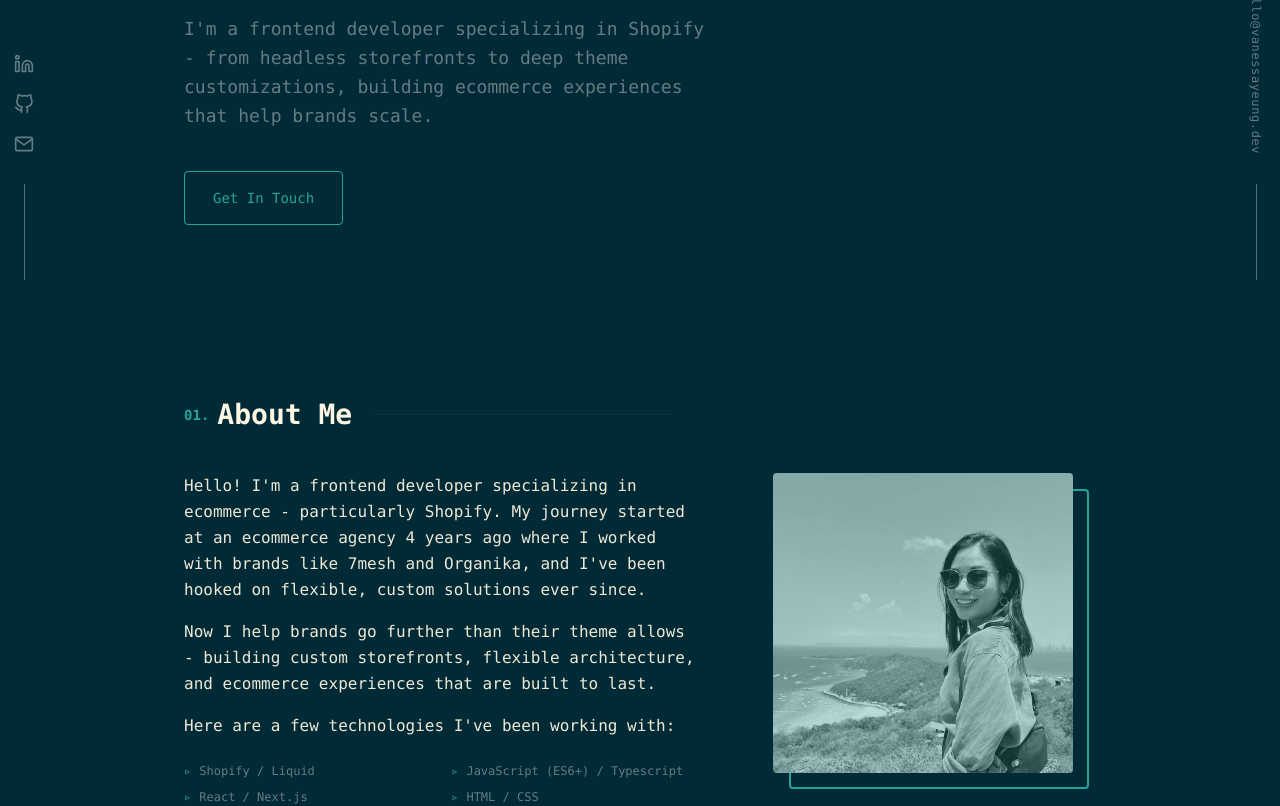
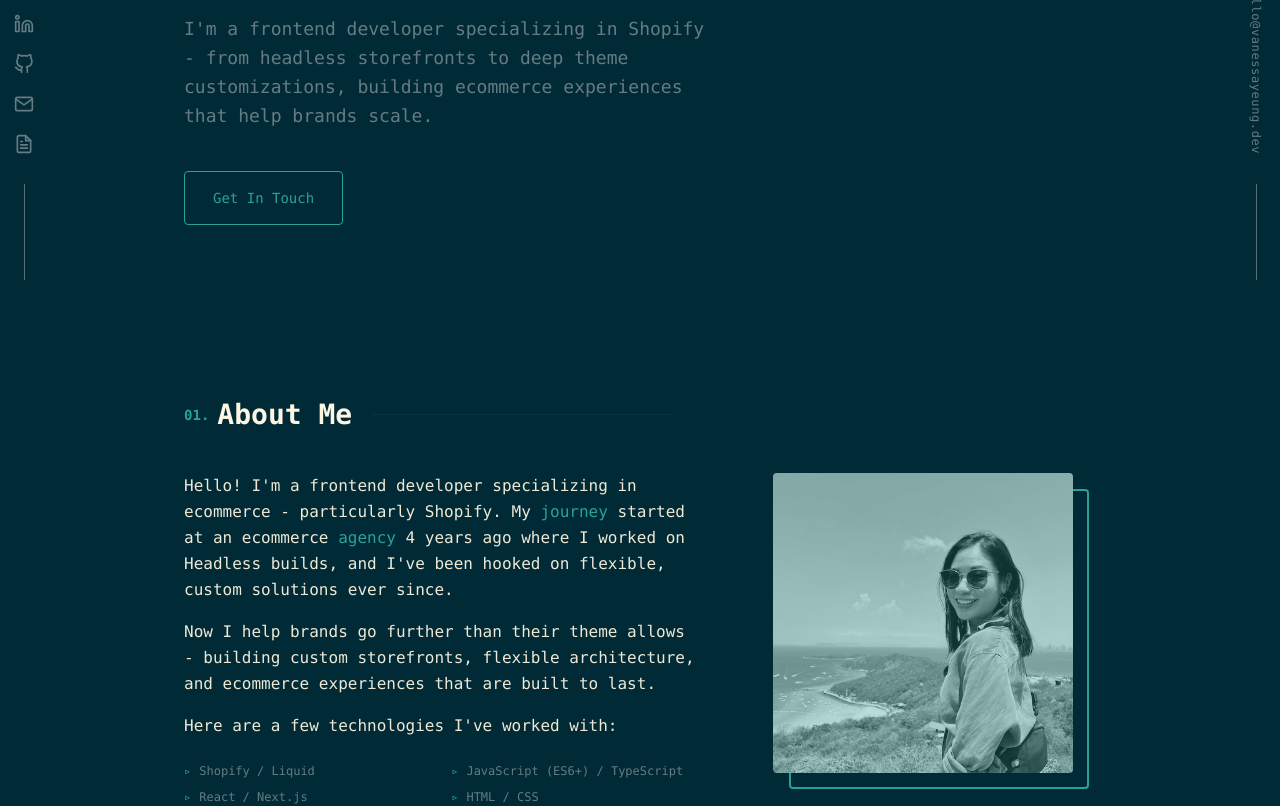
Before and after one commit to vwt604/portfolio-v3, a Next.js app: page / in a window 1280 px wide. Shown: the part 500-1306 px from the top of the page. Built offline with nearby package versions, Linux system fonts and the light colour scheme.

Commit message:
feat: add support to links in About paragraph

```diff
--- a/app/components/About.tsx
+++ b/app/components/About.tsx
@@ -1,12 +1,33 @@
 "use client";
 
 import Image from "next/image";
-import { AboutContent } from "../data/portfolioData";
+import { AboutContent, Paragraph } from "../data/portfolioData";
 
 interface AboutProps {
   about: AboutContent;
   profileImage?: string;
 }
+
+const renderParagraph = ({ text, links }: Paragraph) => {
+  if (!links || Object.keys(links).length === 0) return text;
+  const pattern = new RegExp(`(${Object.keys(links).join("|")})`);
+  return text.split(pattern).map((part, i) => {
+    if (links[part]) {
+      return (
+        <a
+          key={i}
+          href={links[part]}
+          target="_blank"
+          rel="noopener noreferrer"
+          className="text-[var(--accent-cyan)] hover:underline"
+        >
+          {part}
+        </a>
+      );
+    }
+    return part;
+  });
+};
 
 const SectionNumber = ({ num }: { num: number }) => (
   <span className="text-[var(--accent-cyan)] font-mono text-sm mr-2">
@@ -34,28 +55,11 @@ export default function About({
               key={index}
               className="leading-relaxed mb-4 text-sm md:text-base text-[var(--text-primary)]"
             >
-              {paragraph
-                .split(/(startups|established brands|creative agencies)/)
-                .map((part, i) => {
-                  if (
-                    [
-                      "startups",
-                      "established brands",
-                      "creative agencies",
-                    ].includes(part)
-                  ) {
-                    return (
-                      <span key={i} className="text-[var(--accent-cyan)]">
-                        {part}
-                      </span>
-                    );
-                  }
-                  return part;
-                })}
+              {renderParagraph(paragraph)}
             </p>
           ))}
           <p className="leading-relaxed mb-6 text-sm md:text-base text-[var(--text-primary)]">
-            {about.paragraphs[about.paragraphs.length - 1]}
+            {renderParagraph(about.paragraphs[about.paragraphs.length - 1])}
           </p>
           <ul className="grid grid-cols-2 gap-x-4 gap-y-2.5 list-none p-0 m-0">
             {about.technologies.map((tech) => (
--- a/app/components/SidebarLeft.tsx
+++ b/app/components/SidebarLeft.tsx
@@ -1,7 +1,7 @@
 "use client";
 
 import { SocialLink } from "../data/portfolioData";
-import { FiLinkedin, FiGithub, FiMail } from "react-icons/fi";
+import { FiLinkedin, FiGithub, FiMail, FiFileText } from "react-icons/fi";
 
 interface SidebarLeftProps {
   socialLinks: SocialLink[];
@@ -11,6 +11,7 @@ const iconMap: Record<string, React.ElementType> = {
   github: FiGithub,
   linkedin: FiLinkedin,
   mail: FiMail,
+  "file-text": FiFileText,
 };
 
 export default function SidebarLeft({ socialLinks }: SidebarLeftProps) {
--- a/app/data/portfolioData.tsx
+++ b/app/data/portfolioData.tsx
@@ -27,8 +27,13 @@ export interface OtherProject {
   github: string;
 }
 
+export interface Paragraph {
+  text: string;
+  links?: Record<string, string>;
+}
+
 export interface AboutContent {
-  paragraphs: string[];
+  paragraphs: Paragraph[];
   technologies: string[];
 }
 
@@ -48,6 +53,9 @@ export interface PortfolioData {
     message: string;
   };
 }
+
+export const resumeUrl =
+  "https://www.canva.com/design/DAHGIknk_h4/AUn2Jri-k2sLCnTBA65gFg/view?utlId=he3ec6b33a2";
 
 const portfolioData: PortfolioData = {
   personalInfo: {
@@ -72,22 +80,38 @@ const portfolioData: PortfolioData = {
         url: "mailto:hello@vanessayeung.dev",
         icon: "mail",
       },
+      {
+        platform: "Resume",
+        url: resumeUrl,
+        icon: "file-text",
+      },
     ],
   },
   about: {
     paragraphs: [
-      "Hello! I'm a frontend developer specializing in ecommerce - particularly Shopify. My journey started at an ecommerce agency 4 years ago where I worked with brands like 7mesh and Organika, and I've been hooked on flexible, custom solutions ever since.",
-      "Now I help brands go further than their theme allows - building custom storefronts, flexible architecture, and ecommerce experiences that are built to last.",
-      "Here are a few technologies I've been working with:",
+      {
+        text: "Hello! I'm a frontend developer specializing in ecommerce - particularly Shopify. My journey started at an ecommerce agency 4 years ago where I worked on Headless builds, and I've been hooked on flexible, custom solutions ever since.",
+        links: {
+          journey: resumeUrl,
+          agency: "https://thejibe.com/",
+        },
+      },
+      {
+        text: "Now I help brands go further than their theme allows - building custom storefronts, flexible architecture, and ecommerce experiences that are built to last.",
+      },
+      {
+        text: "Here are a few technologies I've worked with:",
+      },
     ],
     technologies: [
       "Shopify / Liquid",
-      "JavaScript (ES6+) / Typescript",
+      "JavaScript (ES6+) / TypeScript",
       "React / Next.js",
       "HTML / CSS",
       "Node.js",
       "Tailwind",
       "Klaviyo",
+      "Vercel",
     ],
   },
   services: [
```
